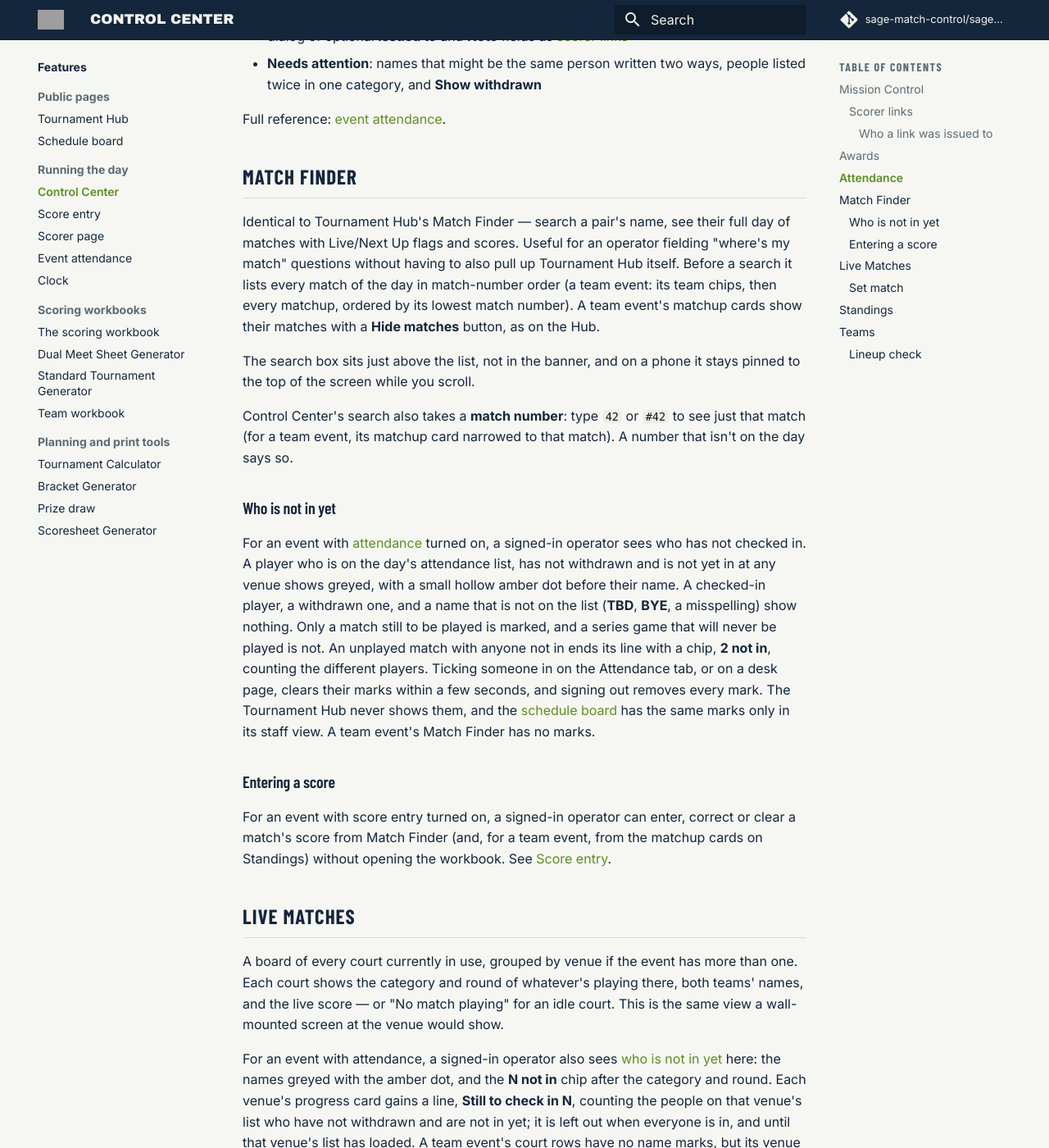
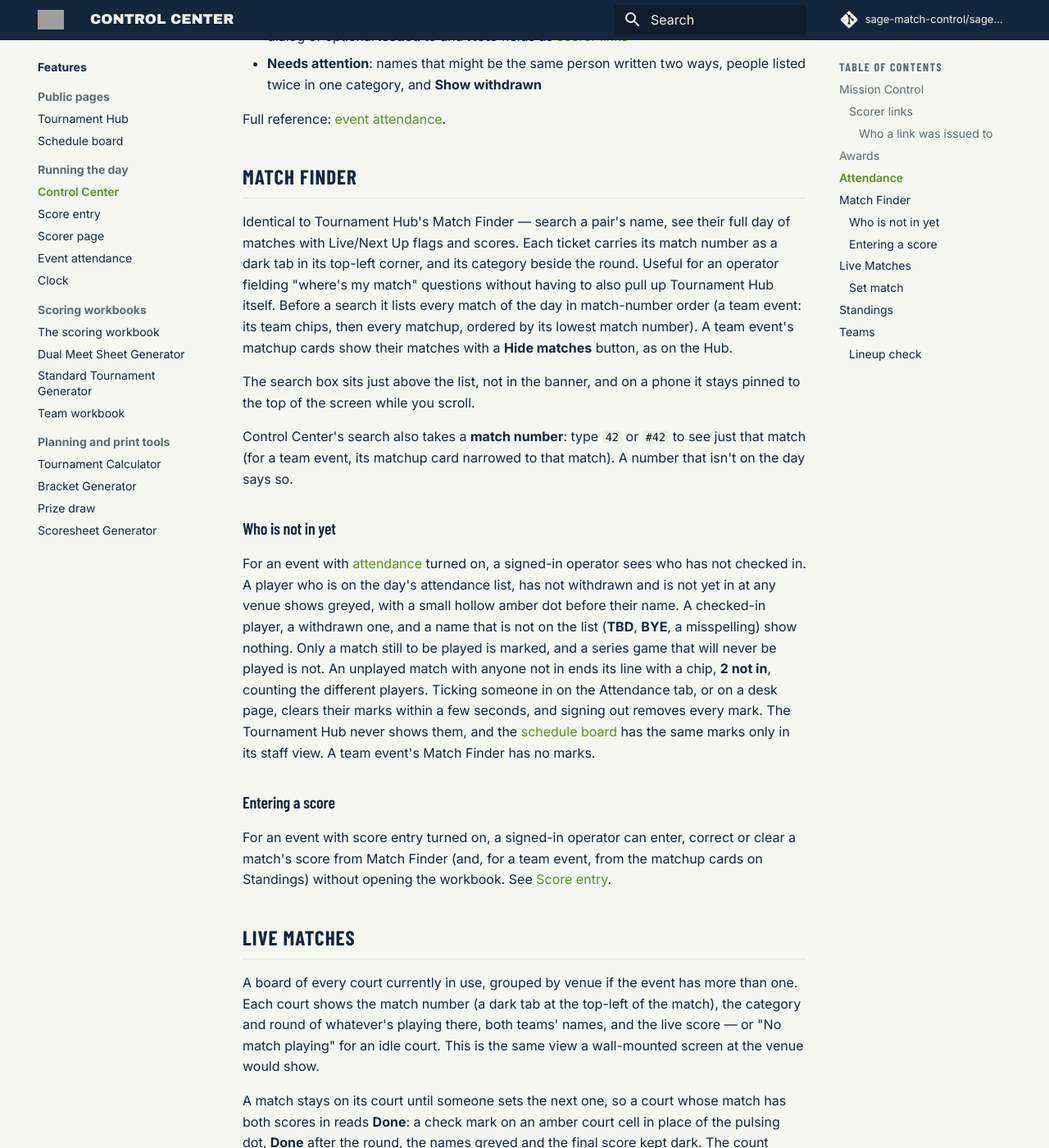
Before and after one commit to sage-match-control/sage-docs, an MkDocs documentation site: the page built from docs/features/control-center.md, in a window 1280 px wide and 1400 px high, scrolled down 6014 px. Shown: the whole window at 82% size. Built offline with MkDocs 1.6.1 and Material for MkDocs 9.7.7, drawn with Linux system fonts in a browser that asks for light colours; comment, search, counter and statistics services are not loaded; some of the changed text lies outside the part shown.

Commit message:
docs 2.81.0: match-number corner tabs, a ticket's category, Live Matches' Done courts
Tournament Hub and Control Center: the match number is a tab in the top-left
corner of each Match Finder ticket and Live Matches row, and each ticket carries
its category. A court whose match has both scores in reads Done; Control Center
counts those courts apart and offers "Next match". Site engine: how the tabs keep
their room, the category label and the done test.

Co-Authored-By: Claude Opus 5.5 <noreply@anthropic.com>

```diff
--- a/docs/features/control-center.md
+++ b/docs/features/control-center.md
@@ -270,7 +270,9 @@ Full reference: [event attendance](event-attendance.md).
 ## Match Finder
 
 Identical to Tournament Hub's Match Finder — search a pair's name, see
-their full day of matches with Live/Next Up flags and scores. Useful for an
+their full day of matches with Live/Next Up flags and scores. Each ticket carries
+its match number as a dark tab in its top-left corner, and its category beside the
+round. Useful for an
 operator fielding "where's my match" questions without having to also pull up
 Tournament Hub itself. Before a search it lists every match of the day in
 match-number order (a team event: its team chips, then every matchup,
@@ -306,10 +308,18 @@ matchup cards on Standings) without opening the workbook. See
 ## Live Matches
 
 A board of every court currently in use, grouped by venue if the event has
-more than one. Each court shows the category and round of whatever's playing
-there, both teams' names, and the live score — or "No match playing" for an
-idle court. This is the same view a wall-mounted screen at the venue would
-show.
+more than one. Each court shows the match number (a dark tab at the top-left of
+the match), the category and round of whatever's playing there, both teams'
+names, and the live score — or "No match playing" for an idle court. This is
+the same view a wall-mounted screen at the venue would show.
+
+A match stays on its court until someone sets the next one, so a court whose match
+has both scores in reads **Done**: a check mark on an amber court cell in place of
+the pulsing dot, **Done** after the round, the names greyed and the final score kept
+dark. The count above the board, and each venue's, keeps these courts apart:
+**2 courts in play · 1 done**. (The Tournament Hub shows the same **Done** rows, but
+counts a done court as in play.) A series game that is no longer needed reads
+**Done** the same way.
 
 For an event with attendance, a signed-in operator also sees [who is not in
 yet](#who-is-not-in-yet) here: the names greyed with the amber dot, and the **N not in** chip after the
@@ -322,8 +332,8 @@ still carry the **Still to check in** line.
 
 For a signed-in operator at an event whose `scoreEntry` is set (the same setting as
 [Score entry](score-entry.md)), each court's own cell, the number at the left of its row, is a
-button. A small **✎ Set match** (an idle court) or **✎ Change** (a court with a match on it)
-sits under the number. It puts a match on that court, replaces it, or clears the court, without
+button. A small **✎ Set match** (an idle court), **✎ Change** (a court with a match on it) or
+**✎ Next match** (a court whose match is **Done**) sits under the number. It puts a match on that court, replaces it, or clears the court, without
 opening the venue's workbook. It writes the same `Court Control` cell an operator types into, so
 the two can be mixed freely.
 
--- a/mkdocs.yml
+++ b/mkdocs.yml
@@ -6,7 +6,7 @@ repo_name: sage-match-control/sage-docs
 edit_uri: edit/main/docs/
 # The docs version. Bump it with a new entry at the top of docs/changelog.md;
 # the deploy workflow checks the two agree.
-copyright: 'S.A.G.E. Documentation <a href="https://sage-match-control.github.io/sage-docs/changelog/">v2.80.1</a>'
+copyright: 'S.A.G.E. Documentation <a href="https://sage-match-control.github.io/sage-docs/changelog/">v2.81.0</a>'
 
 docs_dir: docs
 
```
Also changed, not shown: docs/changelog.md (+13 -0 lines), docs/features/tournament-hub.md (+9 -3 lines), docs/technical/control-center.md (+6 -3 lines), docs/technical/site-engine.md (+22 -1 lines).
